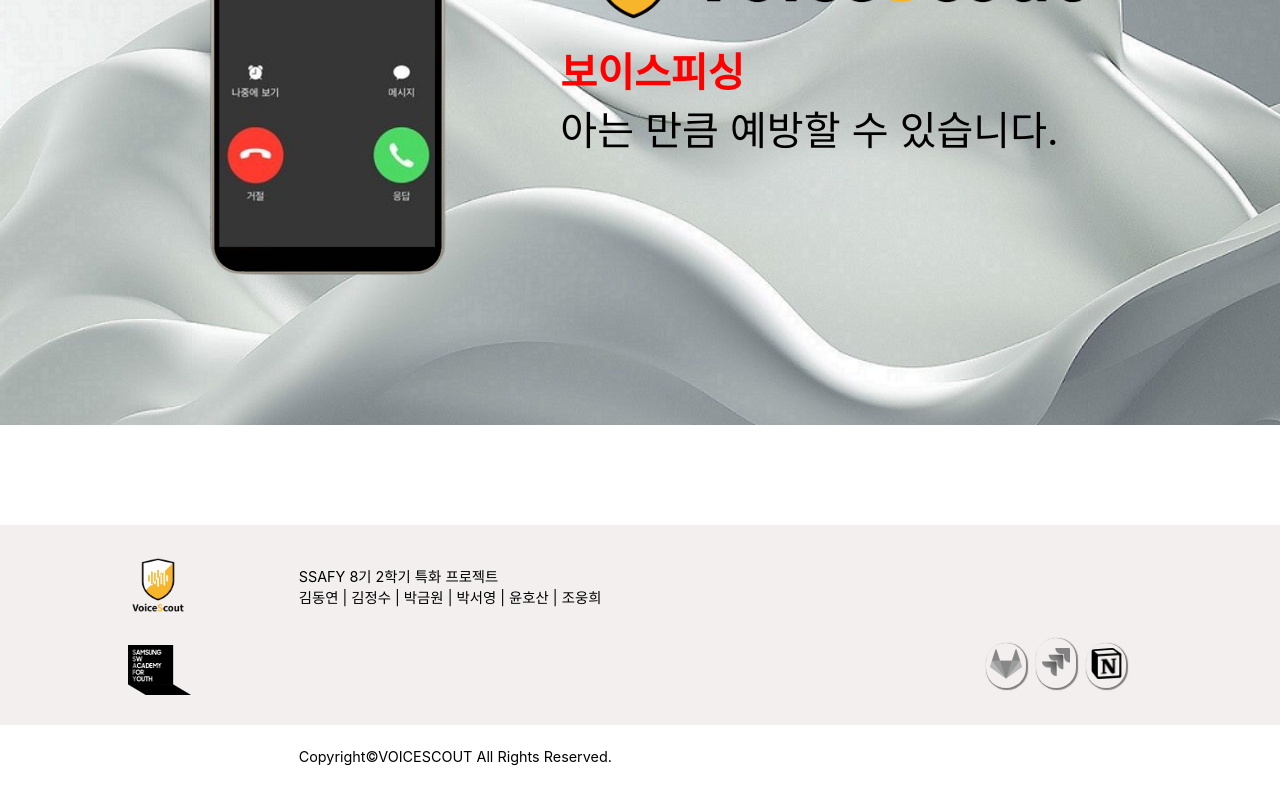
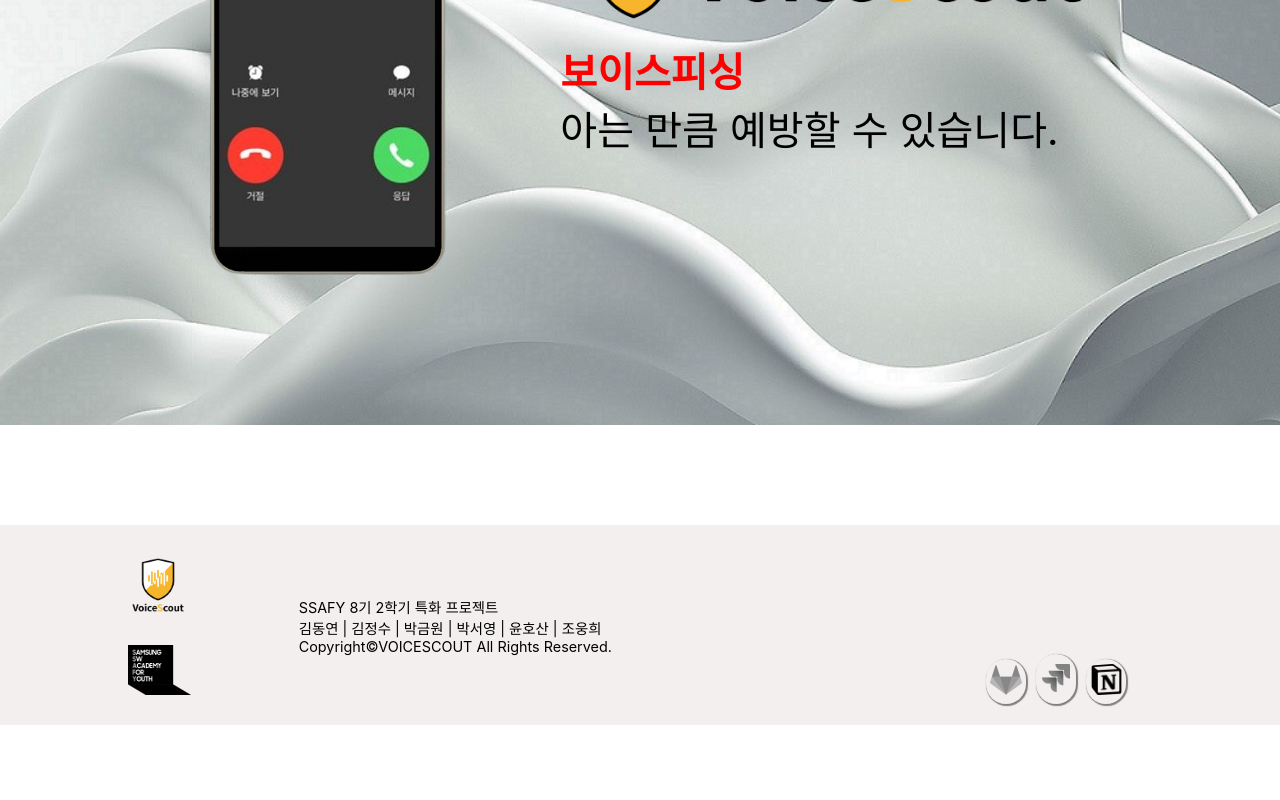
Before and after one commit to Gemong2/VoiceScout, a React (Create React App) app in the folder Frontend/voicescout/: page / in a window 1280 px wide. Shown: the part 375-1175 px from the top of the page. After the commit the page ends 1100 px from the top, so only its background shows below. Built offline with nearby package versions, Linux system fonts and the light colour scheme.

Commit message:
[FE] : [FIX] 문구 배치 수정

```diff
--- a/Frontend/voicescout/src/components/common/Footer.module.css
+++ b/Frontend/voicescout/src/components/common/Footer.module.css
@@ -17,6 +17,7 @@
   height: 100%;
   width: 80%;
   display: flex;
+  align-items: center;
 }
 
 .left_div {
@@ -48,9 +49,7 @@
   height: 100%;
   display: flex;
   flex-direction: column;
-  justify-content: space-between;
-  padding-top: 40px;
-  padding-bottom: 35px;
+  justify-content: center;
 }
 
 .center_div p {
```
